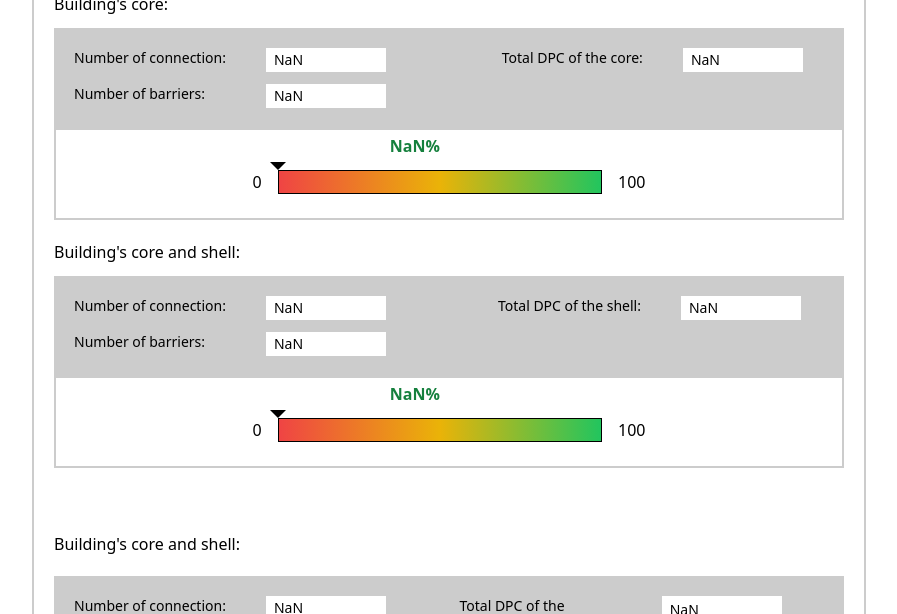
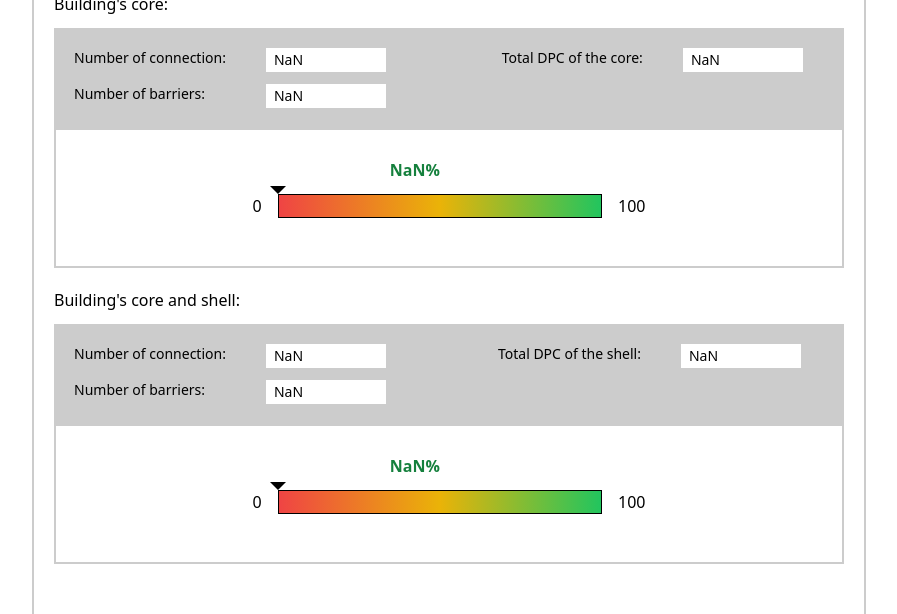
Before and after one commit to shariful10/DeCon, a React (Vite) app: page /report in a window 1280 px wide. Shown: the part 740-1354 px from the top of the page, without its empty margins (215-1112 px from the left). Built offline with nearby package versions, Linux system fonts and the light colour scheme.

Commit message:
Modify: solved

```diff
--- a/src/components/pdf/PdfGenerate.jsx
+++ b/src/components/pdf/PdfGenerate.jsx
@@ -319,7 +319,7 @@ const PdfGenerate = React.forwardRef((props, ref) => {
 							</div>
 						</div>
 					</div>
-          <div className="border-2 border-[#c4c4c4da] pt-10 pb-6">
+					<div className="border-2 border-[#c4c4c4da] pt-16 pb-12">
 						<div className="w-1/2 mx-auto">
 							<ProgressBar progress={coreDPC.toFixed(2)} />
 						</div>
@@ -372,13 +372,13 @@ const PdfGenerate = React.forwardRef((props, ref) => {
 							</div>
 						</div>
 					</div>
-          <div className="border-2 border-[#c4c4c4da] pt-10 pb-6">
+					<div className="border-2 border-[#c4c4c4da] pt-16 pb-12">
 						<div className="w-1/2 mx-auto">
 							<ProgressBar progress={shellDPC.toFixed(2)} />
 						</div>
 					</div>
 				</div>
-        <div className="">
+				<div className="pt-3">
 					<h1 className="font-medium pb-2">Building's core and shell:</h1>
 					<div className="mt-3 p-5 bg-[#c4c4c4da]">
 						<div className="flex justify-between">
--- a/src/pages/Home.jsx
+++ b/src/pages/Home.jsx
@@ -13,7 +13,6 @@ const Home = () => {
 				<Link to="/building-information">
 					<Button btnTitle="Start" />
 				</Link>
-        git
 				<p className="mt-7 text-center w-7/12">
 					The DeCon web tool is one of the DECONSTRUCT research project outcomes
 					conducted at SBD Lab, University of Liege in Belgium. The project
```
Lines whose indentation alone changed are shown as unchanged.
